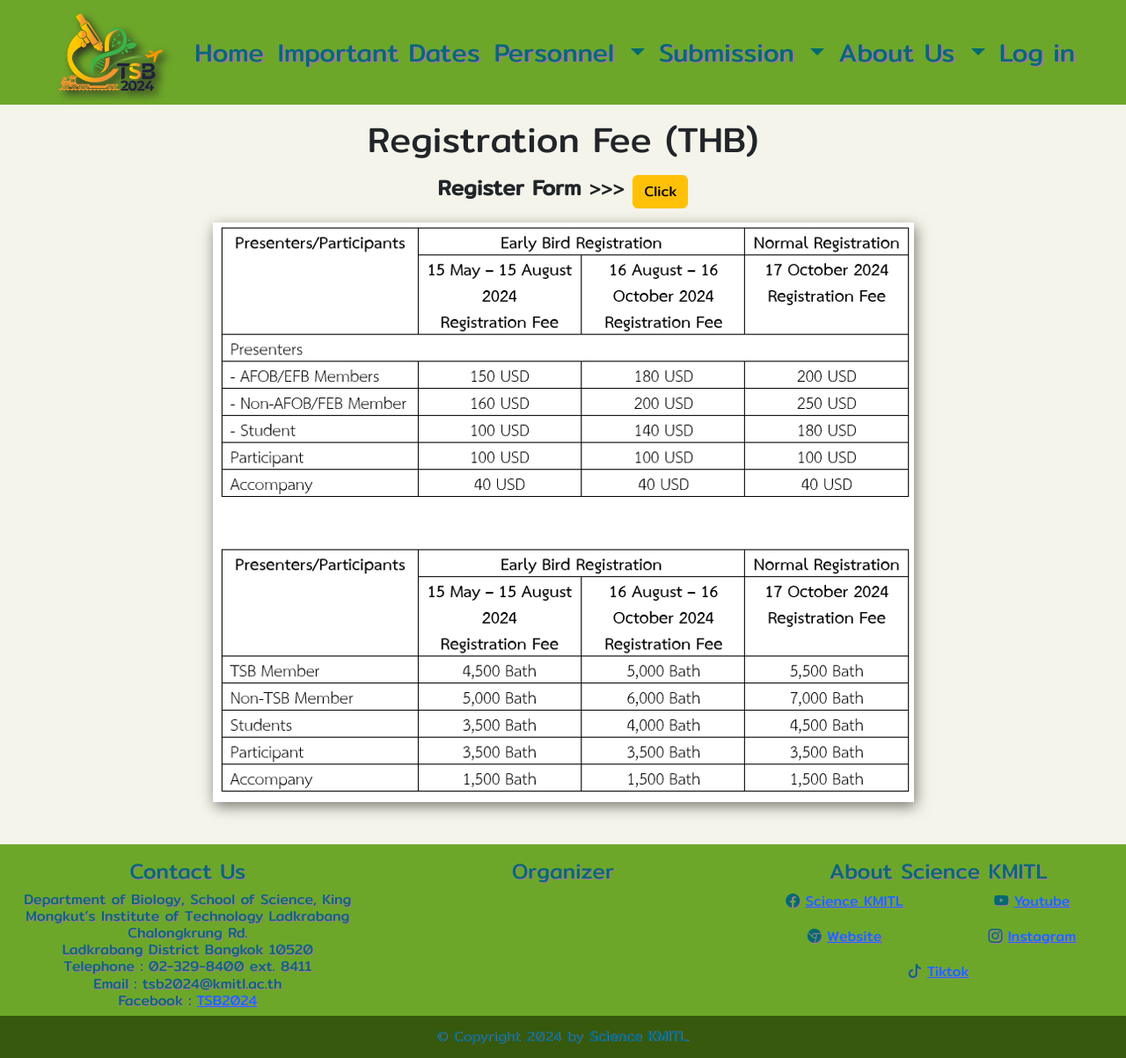
After one commit to arminarm002/tsb2024, a PHP site: page /pages/registration.php in a window 1280 px wide. The commit adds this page. Shown: the whole page at 88% size. Run offline with PHP 8.4, Linux system fonts and the light colour scheme; some libraries are stand-ins or nearby versions; some web fonts are replaced.

Commit message:
18/04/2024-14.39

```diff
--- a/components/navbar.php
+++ b/components/navbar.php
@@ -34,6 +34,7 @@
             <ul class="dropdown-menu">
               <li><a class="dropdown-item" href="/tsb2024/pages/submissions.php">Abstract Submissions</a></li>
               <li><a class="dropdown-item" href="/tsb2024/pages/guildline.php">Presentation Guidelines & Award</a></li>
+              <li><a class="dropdown-item" href="/tsb2024/pages/registration.php">Registration & Payment</a></li>
             </ul>
           </li>
           <li class="nav-item dropdown">
--- /dev/null
+++ b/pages/registration.php
@@ -0,0 +1,42 @@
+<!DOCTYPE html>
+<html lang="en">
+
+<head>
+  <meta charset="UTF-8">
+  <meta name="viewport" content="width=device-width, initial-scale=1.0">
+  <title>TSB2024 KMITL</title>
+  <link rel="stylesheet" href="/tsb2024/theme/css/bootstrap-theme.css">
+  <link rel="stylesheet" href="/tsb2024/theme/css/self.css">
+</head>
+
+<body class="font-mitr">
+  <?php
+  include ($_SERVER['DOCUMENT_ROOT'] . '/tsb2024/components/navbar.php');
+  ?>
+  <div class="container">
+    <h1 class="centerer mt-3">Registration Fee (THB)</h1>
+    <h4 class="centerer mt-3"><b>Register Form </b>&nbsp;>>>&nbsp;
+      <a href="/tsb2024/auth/register.php" class="btn btn-warning">Click</a>
+    </h4>
+    <div class="centerer mt-3">
+      <a href="/tsb2024/img/payment2.jpg" target="_blank" style="text-align: center;">
+        <img src="/tsb2024/img/payment2.jpg"
+          style="box-shadow: rgba(0, 0, 0, 0.50) 2px 5px 15px;">
+      </a>
+    </div>
+
+    <!-- <h1 class="centerer mt-3">Payment</h1>
+    <div class="centerer mt-3">
+      <a href="/tsb2024/img/payment.jpg" target="_blank" style="text-align: center;">
+        <img class="w-75" src="/tsb2024/img/payment.jpg" style="box-shadow: rgba(0, 0, 0, 0.50) 2px 5px 15px;">
+      </a>
+    </div> -->
+  </div>
+  <?php
+  include ($_SERVER['DOCUMENT_ROOT'] . '/tsb2024/components/footer.php');
+  include ($_SERVER['DOCUMENT_ROOT'] . '/tsb2024/script/script.php');
+  include ($_SERVER['DOCUMENT_ROOT'] . '/tsb2024/script/messenger.php');
+  ?>
+</body>
+
+</html>
```
Also changed, not shown: img/payment2.jpg (added), img/registration.jpg (added), 2 other files.
